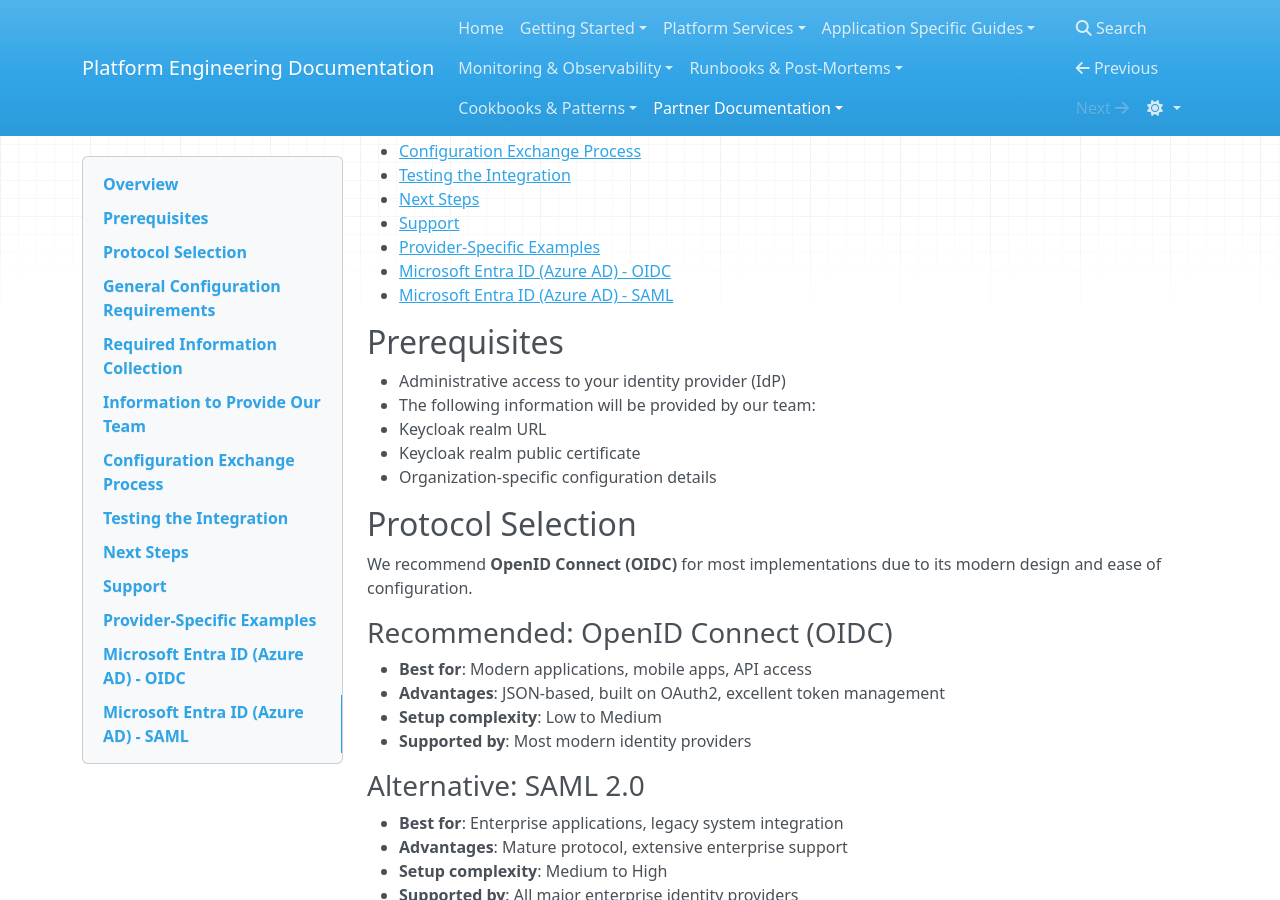
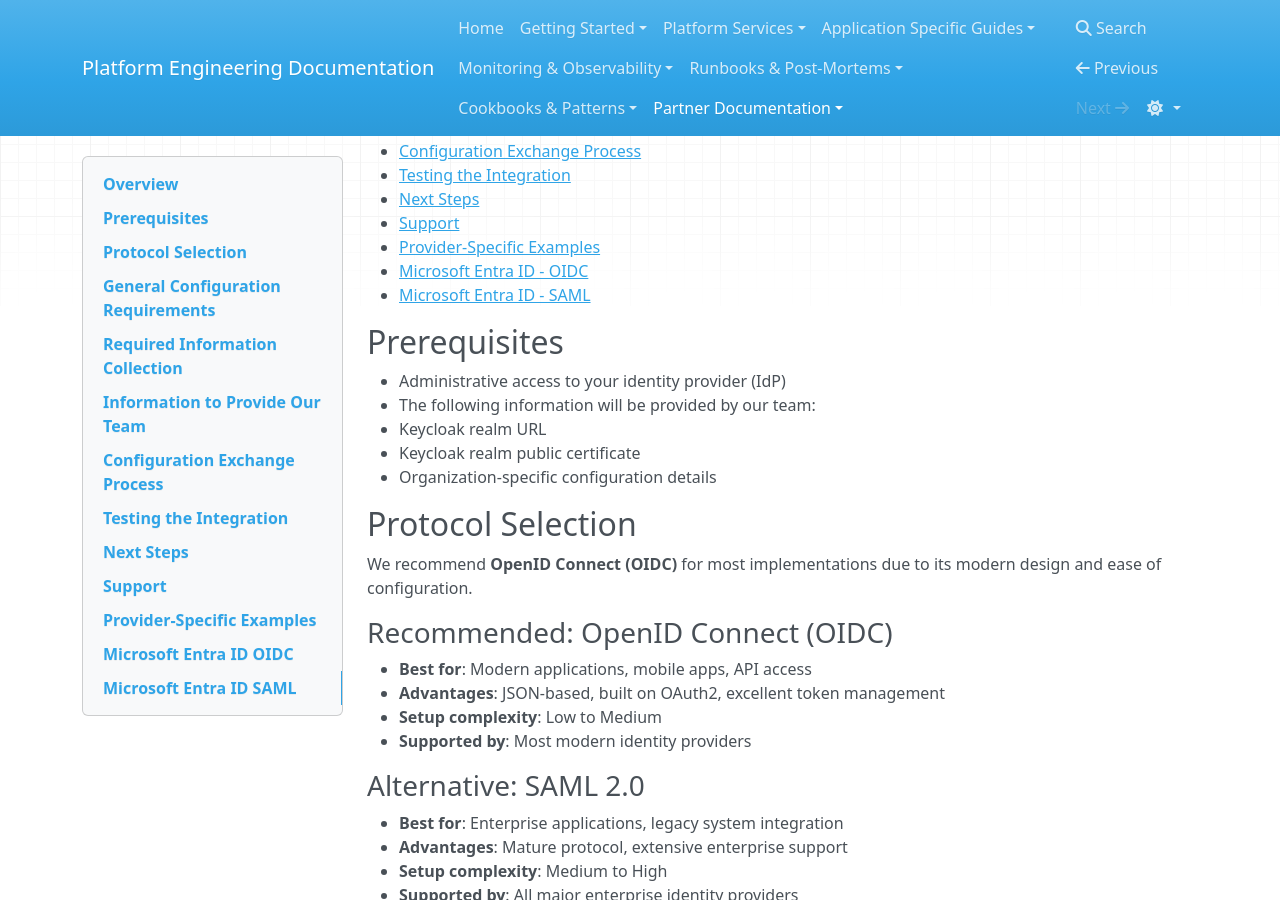
Before and after one commit to mitodl/platform-engineering-site, an MkDocs documentation site: the page built from docs/sso_onboarding/sso_config.md, in a window 1280 px wide and 900 px high, scrolled down 313 px. Built offline with MkDocs 1.6.1, drawn with Linux system fonts in a browser that asks for light colours; nearby versions of some CDN libraries; some of the changed text lies outside the part shown.

Commit message:
Resolve false positive

```diff
--- a/docs/sso_onboarding/sso_config.md
+++ b/docs/sso_onboarding/sso_config.md
@@ -12,8 +12,8 @@ This document provides guidance for configuring single sign-on (SSO) with our pl
 - [Next Steps](#next-steps)
 - [Support](#support)
 - [Provider-Specific Examples](#provider-specific-examples)
-  - [Microsoft Entra ID (Azure AD) - OIDC](#microsoft-entra-id-azure-ad---oidc)
-  - [Microsoft Entra ID (Azure AD) - SAML](#microsoft-entra-id-azure-ad---saml)
+  - [Microsoft Entra ID - OIDC](#microsoft-entra-id-oidc)
+  - [Microsoft Entra ID - SAML](#microsoft-entra-id-saml)
 
 ## Prerequisites
 - Administrative access to your identity provider (IdP)
@@ -173,7 +173,7 @@ For ongoing operational support after go-live:
 
 The following sections provide detailed, step-by-step instructions for specific identity providers. Use these as reference implementations of the general requirements outlined above.
 
-## Microsoft Entra ID (Azure AD) - OIDC
+## Microsoft Entra ID OIDC
 
 ### Step 1: Create Application Registration in Entra ID
 1. Navigate to the Azure portal (portal.azure.com)
@@ -205,7 +205,7 @@ Gather the following information to provide to our team:
 
 (Note: You can find your **Tenant ID** on the **Overview** page of your Microsoft Entra ID instance in the Azure portal.)
 
-## Microsoft Entra ID (Azure AD) - SAML
+## Microsoft Entra ID SAML
 
 ### Step 1: Create Enterprise Application in Entra ID
 1. Navigate to the Azure portal (portal.azure.com)
```
